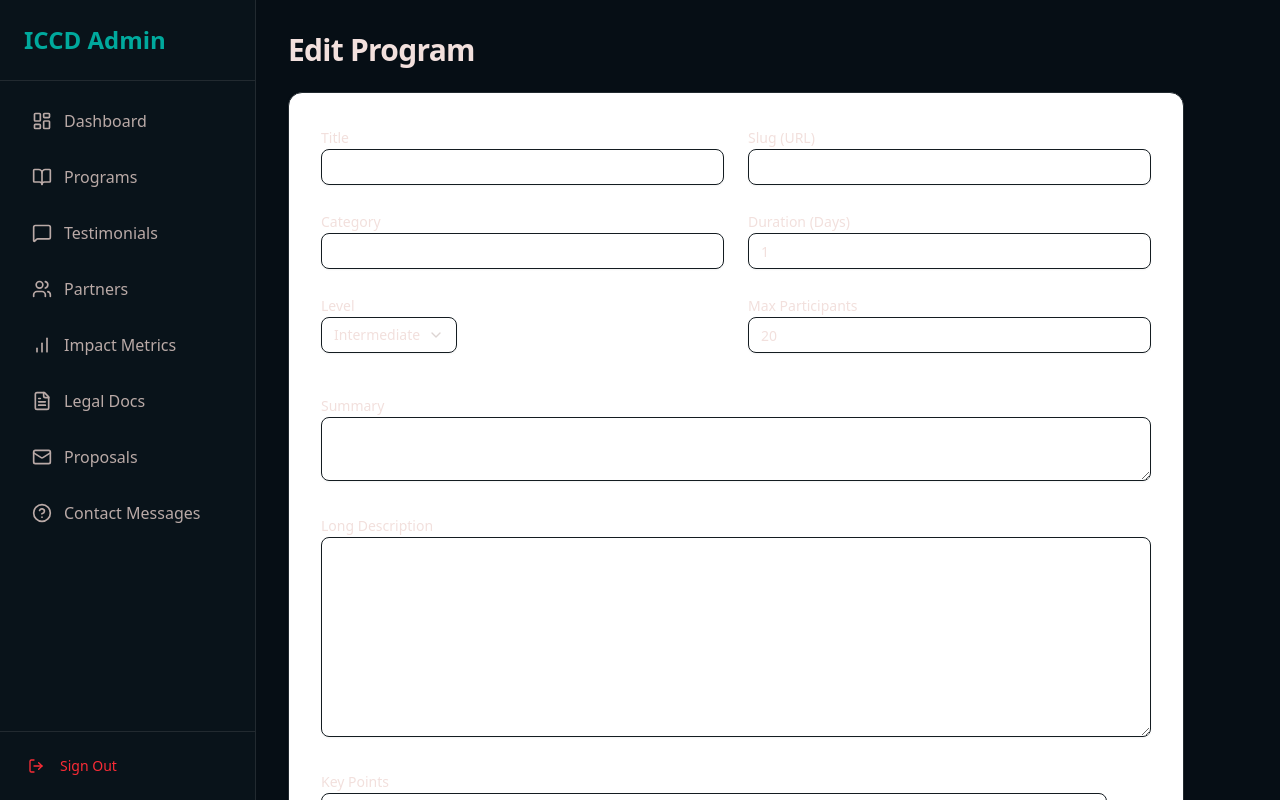
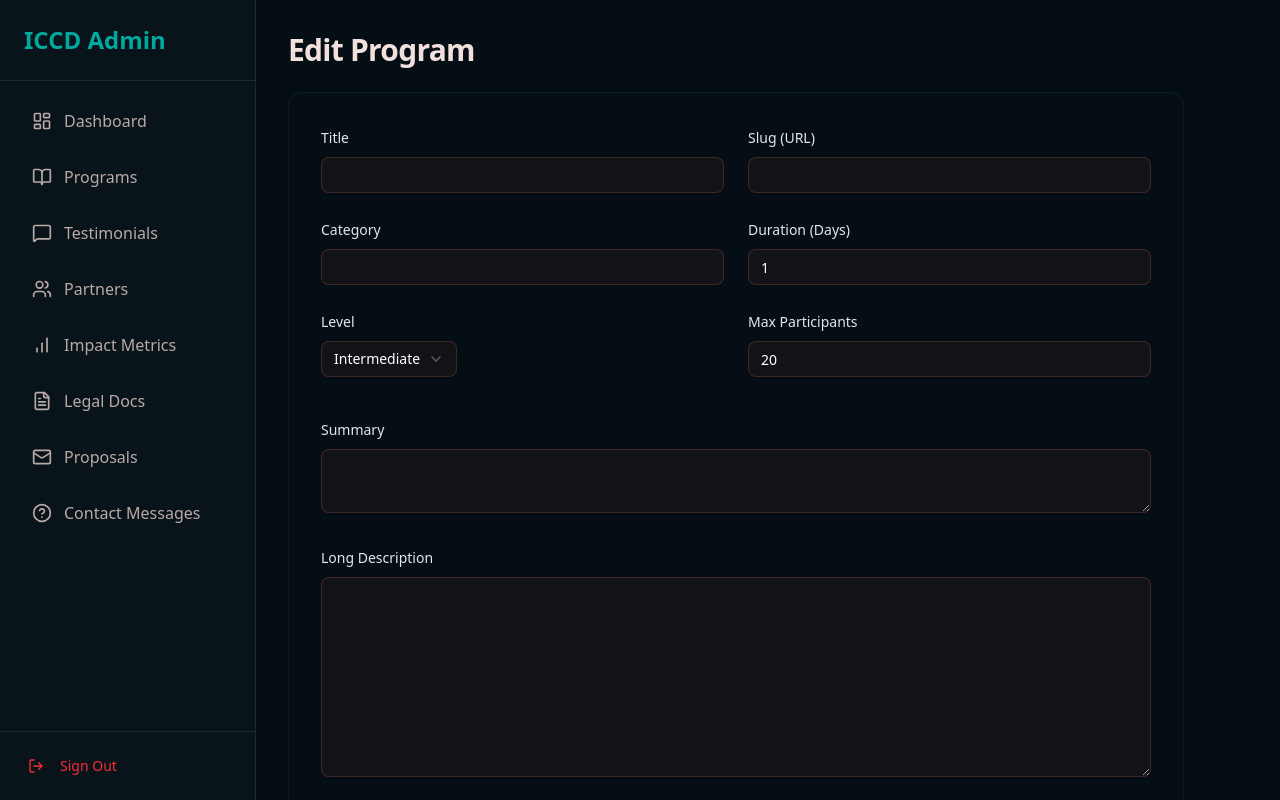
Before and after one commit to saran-adhikari/iccd, a Next.js app: page /admin/programs/1 in a window 1280 px wide. Built offline with nearby package versions, Linux system fonts and the light colour scheme; no server answers; the database is empty.

Commit message:
updated design layouts and fixes

```diff
--- a/src/app-components/admin/program-form.tsx
+++ b/src/app-components/admin/program-form.tsx
@@ -106,93 +106,93 @@ export function ProgramForm({ initialData }: { initialData?: ProgramData }) {
     }
 
     return (
-        <form onSubmit={handleSubmit} className="space-y-8 max-w-4xl bg-white p-8 rounded-xl shadow-sm border">
+        <form onSubmit={handleSubmit} className="space-y-8 max-w-4xl bg-background backdrop-blur-sm p-8 rounded-xl shadow-2xl border border-primary/10 text-white">
             <div className="grid gap-6 md:grid-cols-2">
                 <div className="space-y-2">
-                    <Label>Title</Label>
-                    <Input value={formData.title} onChange={(e) => handleChange("title", e.target.value)} required />
+                    <Label className="text-gray-200">Title</Label>
+                    <Input className="bg-secondary/5 border-secondary/20 text-white placeholder:text-gray-500 focus-visible:ring-primary/50 mt-2" value={formData.title} onChange={(e) => handleChange("title", e.target.value)} required />
                 </div>
                 <div className="space-y-2">
-                    <Label>Slug (URL)</Label>
-                    <Input value={formData.slug} onChange={(e) => handleChange("slug", e.target.value)} required />
+                    <Label className="text-gray-200">Slug (URL)</Label>
+                    <Input className="bg-secondary/5 border-secondary/20 text-white placeholder:text-gray-500 focus-visible:ring-primary/50 mt-2" value={formData.slug} onChange={(e) => handleChange("slug", e.target.value)} required />
                 </div>
                 <div className="space-y-2">
-                    <Label>Category</Label>
-                    <Input value={formData.category} onChange={(e) => handleChange("category", e.target.value)} required />
+                    <Label className="text-gray-200">Category</Label>
+                    <Input className="bg-secondary/5 border-secondary/20 text-white placeholder:text-gray-500 focus-visible:ring-primary/50 mt-2" value={formData.category} onChange={(e) => handleChange("category", e.target.value)} required />
                 </div>
                 <div className="space-y-2">
-                    <Label>Duration (Days)</Label>
-                    <Input type="number" value={formData.durationDays} onChange={(e) => handleChange("durationDays", parseInt(e.target.value))} required />
+                    <Label className="text-gray-200">Duration (Days)</Label>
+                    <Input className="bg-secondary/5 border-secondary/20 text-white placeholder:text-gray-500 focus-visible:ring-primary/50 mt-2" type="number" value={formData.durationDays} onChange={(e) => handleChange("durationDays", parseInt(e.target.value))} required />
                 </div>
                 <div className="space-y-2">
-                    <Label>Level</Label>
+                    <Label className="text-gray-200">Level</Label>
                     <Select value={formData.level} onValueChange={(val) => handleChange("level", val)}>
-                        <SelectTrigger>
+                        <SelectTrigger className="bg-secondary/5 border-secondary/20 text-white focus:ring-primary/50 mt-2">
                             <SelectValue placeholder="Select Level" />
                         </SelectTrigger>
-                        <SelectContent>
-                            <SelectItem value="Foundation">Foundation</SelectItem>
-                            <SelectItem value="Intermediate">Intermediate</SelectItem>
-                            <SelectItem value="Advanced">Advanced</SelectItem>
+                        <SelectContent className="bg-slate-900 border-secondary/20 text-white">
+                            <SelectItem value="Foundation" className="focus:bg-secondary/20 focus:text-white">Foundation</SelectItem>
+                            <SelectItem value="Intermediate" className="focus:bg-secondary/20 focus:text-white">Intermediate</SelectItem>
+                            <SelectItem value="Advanced" className="focus:bg-secondary/20 focus:text-white">Advanced</SelectItem>
                         </SelectContent>
                     </Select>
                 </div>
                 <div className="space-y-2">
-                    <Label>Max Participants</Label>
-                    <Input type="number" value={formData.maxParticipants} onChange={(e) => handleChange("maxParticipants", parseInt(e.target.value))} required />
+                    <Label className="text-gray-200">Max Participants</Label>
+                    <Input className="bg-secondary/5 border-secondary/20 text-white placeholder:text-gray-500 focus-visible:ring-primary/50 mt-2" type="number" value={formData.maxParticipants} onChange={(e) => handleChange("maxParticipants", parseInt(e.target.value))} required />
                 </div>
             </div>
 
             <div className="space-y-2">
-                <Label>Summary</Label>
-                <Textarea value={formData.summary} onChange={(e) => handleChange("summary", e.target.value)} required />
+                <Label className="text-gray-200">Summary</Label>
+                <Textarea className="bg-secondary/5 border-secondary/20 text-white placeholder:text-gray-500 focus-visible:ring-primary/50 mt-2" value={formData.summary} onChange={(e) => handleChange("summary", e.target.value)} required />
             </div>
 
             <div className="space-y-2">
-                <Label>Long Description</Label>
-                <Textarea className="min-h-[200px]" value={formData.longDescription} onChange={(e) => handleChange("longDescription", e.target.value)} required />
+                <Label className="text-gray-200">Long Description</Label>
+                <Textarea className="min-h-[200px] bg-secondary/5 border-secondary/20 text-white placeholder:text-gray-500 focus-visible:ring-primary/50 mt-2" value={formData.longDescription} onChange={(e) => handleChange("longDescription", e.target.value)} required />
             </div>
 
             {/* Array Fields */}
             {["keyPoints", "audience", "learningOutcomes", "tags"].map((field) => (
                 <div key={field} className="space-y-2">
-                    <Label className="capitalize">{field.replace(/([A-Z])/g, ' $1').trim()}</Label>
+                    <Label className="capitalize text-gray-200">{field.replace(/([A-Z])/g, ' $1').trim()}</Label>
                     {(formData[field as keyof ProgramData] as string[]).map((item, index) => (
                         <div key={index} className="flex gap-2">
-                            <Input value={item} onChange={(e) => handleArrayChange(field as keyof ProgramData, index, e.target.value)} />
-                            <Button type="button" variant="ghost" size="icon" onClick={() => removeArrayItem(field as keyof ProgramData, index)}>
+                            <Input className="bg-secondary/5 border-secondary/20 text-white placeholder:text-gray-500 focus-visible:ring-primary/50 mt-2" value={item} onChange={(e) => handleArrayChange(field as keyof ProgramData, index, e.target.value)} />
+                            <Button type="button" variant="ghost" size="icon" onClick={() => removeArrayItem(field as keyof ProgramData, index)} className="text-gray-400 hover:text-white hover:bg-white/10">
                                 <X className="h-4 w-4" />
                             </Button>
                         </div>
                     ))}
-                    <Button type="button" variant="outline" size="sm" onClick={() => addArrayItem(field as keyof ProgramData)}>
-                        <Plus className="mr-2 h-4 w-4" /> Add Item
+                    <Button type="button" variant="outline" size="sm" onClick={() => addArrayItem(field as keyof ProgramData)} className="border-secondary/20 text-secondary hover:bg-secondary/10 hover:text-secondary-foreground">
+                        <Plus className="mr-1 h-4 w-4" /> Add Item
                     </Button>
                 </div>
             ))}
 
             <div className="grid gap-6 md:grid-cols-2">
                 <div className="space-y-2">
-                    <Label>Instructor Name</Label>
-                    <Input value={formData.instructorName} onChange={(e) => handleChange("instructorName", e.target.value)} required />
+                    <Label className="text-gray-200">Instructor Name</Label>
+                    <Input className="bg-secondary/5 border-secondary/20 text-white placeholder:text-gray-500 focus-visible:ring-primary/50 mt-2" value={formData.instructorName} onChange={(e) => handleChange("instructorName", e.target.value)} required />
                 </div>
                 <div className="space-y-2">
-                    <Label>Location</Label>
-                    <Input value={formData.location} onChange={(e) => handleChange("location", e.target.value)} required />
+                    <Label className="text-gray-200">Location</Label>
+                    <Input className="bg-secondary/5 border-secondary/20 text-white placeholder:text-gray-500 focus-visible:ring-primary/50 mt-2" value={formData.location} onChange={(e) => handleChange("location", e.target.value)} required />
                 </div>
                 <div className="space-y-2">
-                    <Label>Cover Image URL</Label>
-                    <Input value={formData.imageCover} onChange={(e) => handleChange("imageCover", e.target.value)} required />
+                    <Label className="text-gray-200">Cover Image URL</Label>
+                    <Input className="bg-secondary/5 border-secondary/20 text-white placeholder:text-gray-500 focus-visible:ring-primary/50 mt-2" value={formData.imageCover} onChange={(e) => handleChange("imageCover", e.target.value)} required />
                 </div>
                 <div className="space-y-2">
-                    <Label>Icon Name (Lucide)</Label>
-                    <Input value={formData.imageIcon} onChange={(e) => handleChange("imageIcon", e.target.value)} />
+                    <Label className="text-gray-200">Icon Name (Lucide)</Label>
+                    <Input className="bg-secondary/5 border-secondary/20 text-white placeholder:text-gray-500 focus-visible:ring-primary/50 mt-2" value={formData.imageIcon} onChange={(e) => handleChange("imageIcon", e.target.value)} />
                 </div>
             </div>
 
             <div className="flex justify-end gap-4">
-                <Button type="button" variant="outline" onClick={() => router.back()}>Cancel</Button>
-                <Button type="submit" disabled={loading}>
+                <Button type="button" variant="outline" onClick={() => router.back()} className="border-white/10 text-white hover:bg-white/10 hover:text-white">Cancel</Button>
+                <Button type="submit" disabled={loading} className="bg-primary text-primary-foreground hover:bg-primary/90 cursor-pointer">
                     {loading && <Loader2 className="mr-2 h-4 w-4 animate-spin" />}
                     Save Program
                 </Button>
```
Also changed, not shown: src/app-components/admin/testimonial-form.tsx (+13 -13 lines).
